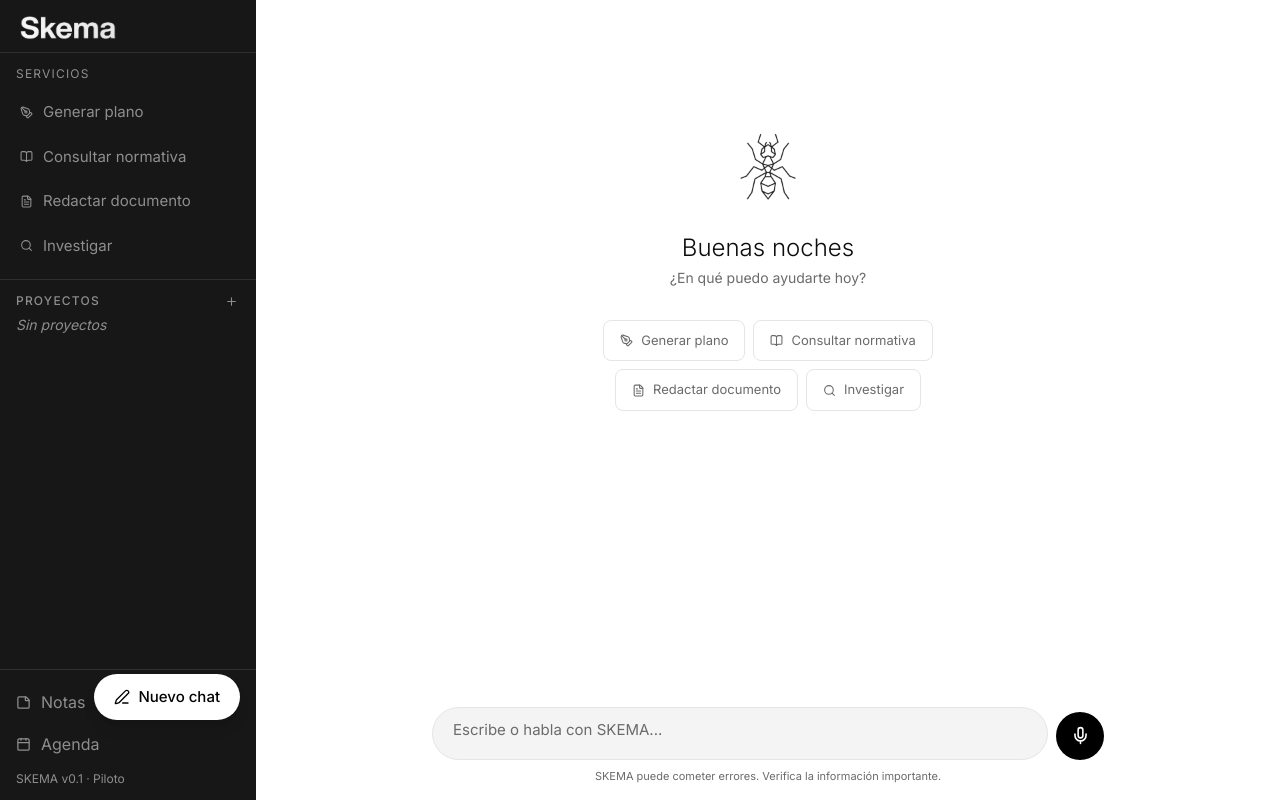
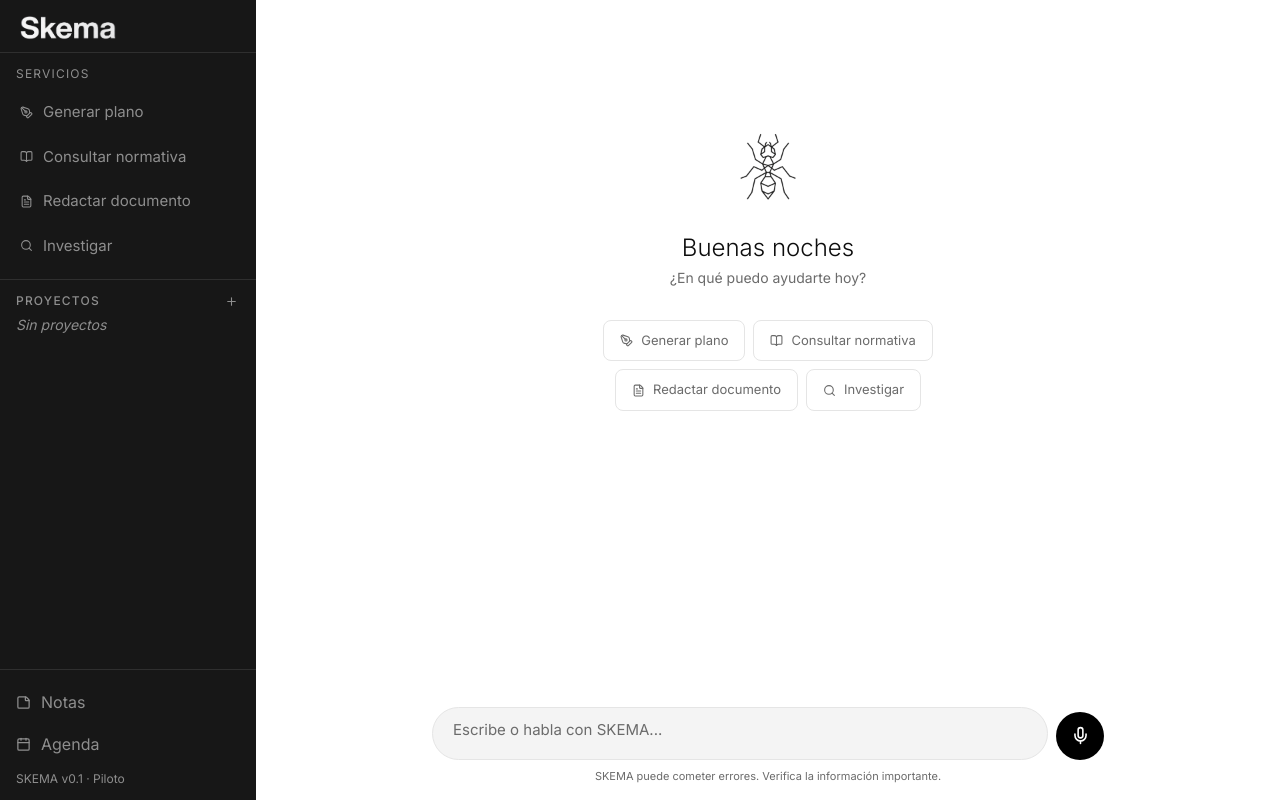
Before and after one commit to skema-proyect/skema, a React (Vite) app: page / in a window 1280 px wide. Built offline with nearby package versions, Linux system fonts and the light colour scheme.

Commit message:
fix: FAB nuevo chat solo visible en móvil

```diff
--- a/src/components/Sidebar.tsx
+++ b/src/components/Sidebar.tsx
@@ -239,7 +239,7 @@ export default function Sidebar({ currentConvId, onSelectConv, onNewChat, onServ
       {/* FAB — Nuevo chat */}
       <button
         onClick={() => { onNewChat(); onClose?.(); }}
-        className="absolute bottom-20 right-4 flex items-center gap-2 px-5 py-3 rounded-full bg-white text-black text-[15px] font-medium shadow-lg hover:opacity-90 transition-opacity"
+        className="lg:hidden absolute bottom-20 right-4 flex items-center gap-2 px-5 py-3 rounded-full bg-white text-black text-[15px] font-medium shadow-lg hover:opacity-90 transition-opacity"
         title="Nuevo chat"
       >
         <PenLine size={16} />
```
